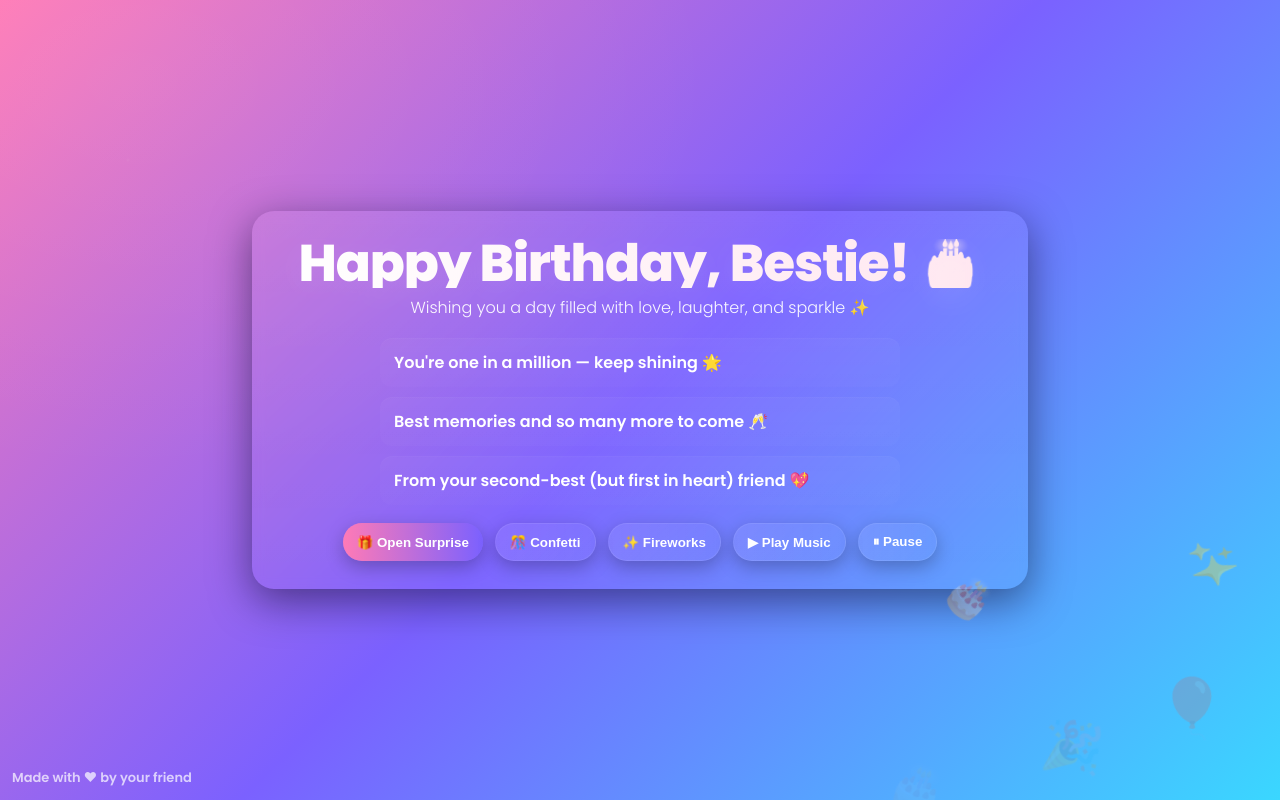
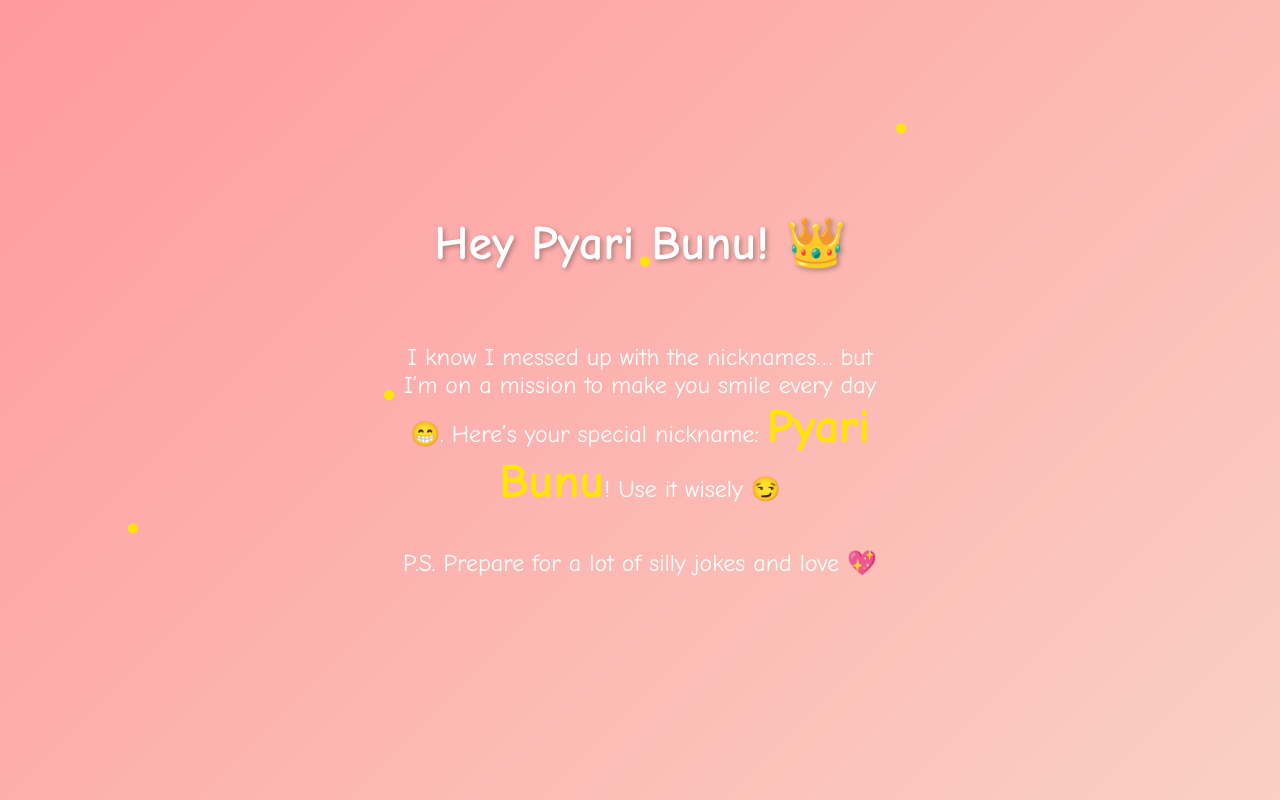
Before and after one commit to mahatokabir45-source/birthday.page, a plain HTML site: page index.html in a window 1280 px wide. Drawn offline with nearby package versions, Linux system fonts and the light colour scheme.

Commit message:
Update index.html

```diff
--- a/index.html
+++ b/index.html
@@ -1,167 +1,73 @@
-<!doctype html>
+<!DOCTYPE html>
 <html lang="en">
 <head>
-  <meta charset="utf-8" />
-  <meta name="viewport" content="width=device-width,initial-scale=1" />
-  <title>Happy Birthday 🎉</title>
-
-  <link href="https://fonts.googleapis.com/css2?family=Poppins:wght@300;600;800&display=swap" rel="stylesheet">
-
+  <meta charset="UTF-8">
+  <meta name="viewport" content="width=device-width, initial-scale=1.0">
+  <title>For Pyari Bunu ❤️</title>
   <style>
-    :root{
-      --bg1:#ff7ab6; --bg2:#7b61ff; --bg3:#3ad7ff;
-      --glass: rgba(255,255,255,0.12);
-      --accent: #fff7ea;
+    body {
+      font-family: 'Comic Sans MS', sans-serif;
+      background: linear-gradient(135deg, #ff9a9e, #fad0c4);
+      display: flex;
+      flex-direction: column;
+      justify-content: center;
+      align-items: center;
+      height: 100vh;
+      margin: 0;
+      text-align: center;
+      overflow: hidden;
     }
-    html,body{height:100%;margin:0;font-family:'Poppins',system-ui,-apple-system,Segoe UI,Roboto,"Helvetica Neue",Arial;}
-    body{
-      background: radial-gradient(600px 400px at 10% 10%, rgba(255,255,255,0.06), transparent),
-                  linear-gradient(135deg,var(--bg1),var(--bg2) 50%,var(--bg3));
-      color:#fff; overflow:hidden;
-      display:flex; align-items:center; justify-content:center;
+    h1 {
+      color: #fff;
+      font-size: 3em;
+      text-shadow: 2px 2px 5px #00000050;
+      animation: bounce 1s infinite alternate;
     }
-
-    .card{
-      width:min(720px,94%);
-      background: linear-gradient(180deg, rgba(255,255,255,0.06), rgba(255,255,255,0.03));
-      border-radius:22px; padding:28px; box-shadow: 0 12px 40px rgba(8,6,27,0.5);
-      backdrop-filter: blur(6px);
+    p {
+      color: #fff;
+      font-size: 1.5em;
+      max-width: 500px;
+      margin: 20px;
     }
-
-    .title{
-      font-size: clamp(28px, 4vw, 56px);
-      font-weight:800; letter-spacing:-0.02em;
-      line-height:0.95;
-      text-shadow: 0 6px 30px rgba(0,0,0,0.25), 0 0 30px rgba(255,255,255,0.06);
-      text-align:center;
+    .nickname {
+      color: #ffe600;
+      font-weight: bold;
+      font-size: 2em;
     }
-    .subtitle{ margin-top:8px; font-weight:300; opacity:0.95; text-align:center; }
-    .glow {
-      background: linear-gradient(90deg, #fff, #ffe6f0);
-      -webkit-background-clip:text; background-clip:text; color:transparent;
-      text-shadow: 0 6px 30px rgba(255,255,255,0.08);
-      animation: glow 2.8s ease-in-out infinite;
+    @keyframes bounce {
+      0% { transform: translateY(0); }
+      100% { transform: translateY(-20px); }
     }
-    @keyframes glow {
-      0%,100%{ transform: scale(1);}
-      50%{ transform: scale(1.02);}
+    /* Confetti animation */
+    .confetti {
+      position: absolute;
+      width: 10px;
+      height: 10px;
+      background: #ffe600;
+      top: -10px;
+      animation: fall 3s linear infinite;
+      border-radius: 50%;
     }
-
-    .messages { margin:18px auto; display:flex; flex-direction:column; gap:10px; max-width:520px; }
-    .msg {
-      background: linear-gradient(180deg, rgba(255,255,255,0.03), rgba(255,255,255,0.015));
-      padding:12px 14px; border-radius:12px; font-weight:600;
-      box-shadow: inset 0 1px 0 rgba(255,255,255,0.02);
+    @keyframes fall {
+      0% { transform: translateY(0) rotate(0deg); }
+      100% { transform: translateY(100vh) rotate(360deg); }
     }
-
-    .controls { margin-top:18px; display:flex; flex-wrap:wrap; justify-content:center; gap:12px; }
-    .btn {
-      background: linear-gradient(90deg, rgba(255,255,255,0.08), rgba(255,255,255,0.03));
-      border:1px solid rgba(255,255,255,0.08);
-      padding:10px 14px; border-radius:999px; cursor:pointer; color:#fff; font-weight:700;
-      box-shadow: 0 6px 18px rgba(0,0,0,0.25);
-    }
-    .btn.primary { background: linear-gradient(90deg,#ff7ab6,#7b61ff); border: none; }
-
-    .float {
-      position:absolute; inset:0; pointer-events:none; overflow:hidden;
-    }
-    .float .obj{ position:absolute; opacity:0.85; will-change:transform; }
-
-    .sparkles{ position:absolute; inset:0; pointer-events:none; background-image: radial-gradient(circle at 10% 20%, rgba(255,255,255,0.06) 0 1px, transparent 2px); opacity:0.55; mix-blend-mode:overlay; }
-
-    .modal {
-      position:fixed; left:50%; top:50%; transform:translate(-50%,-50%) scale(0.95);
-      background:linear-gradient(180deg, rgba(255,255,255,0.04), rgba(255,255,255,0.02));
-      padding:26px; border-radius:16px; z-index:60; display:none; width:min(720px,94%); text-align:center; box-shadow: 0 30px 80px rgba(2,2,12,0.6);
-    }
-    .modal.show{ display:block; animation:pop 0.28s ease-out; transform:translate(-50%,-50%) scale(1); }
-    @keyframes pop{ from{ transform:translate(-50%,-50%) scale(0.9); opacity:0 } to{ transform:translate(-50%,-50%) scale(1); opacity:1 } }
-
-    .close { position:absolute; right:12px; top:8px; background:transparent; border:0; color:#fff; font-weight:800; font-size:18px; cursor:pointer; }
-
-    footer.credit { position:fixed; bottom:12px; left:12px; color:rgba(255,255,255,0.7); font-weight:600; z-index:40; font-size:13px; }
   </style>
 </head>
 <body>
+  <h1>Hey Pyari Bunu! 👑</h1>
+  <p>
+    I know I messed up with the nicknames… but I’m on a mission to make you smile every day 😁.
+    Here’s your special nickname: <span class="nickname">Pyari Bunu</span>!
+    Use it wisely 😏
+  </p>
+  <p>P.S. Prepare for a lot of silly jokes and love 💖</p>
 
-  <div class="card">
-    <div class="title glow" id="heroText">Happy Birthday, Bestie! 🎂</div>
-    <div class="subtitle">Wishing you a day filled with love, laughter, and sparkle ✨</div>
-
-    <div class="messages">
-      <div class="msg">You're one in a million — keep shining 🌟</div>
-      <div class="msg">Best memories and so many more to come 🥂</div>
-      <div class="msg">From your second-best (but first in heart) friend 💖</div>
-    </div>
-
-    <div class="controls">
-      <button class="btn primary" id="surpriseBtn">🎁 Open Surprise</button>
-      <button class="btn" id="confettiBtn">🎊 Confetti</button>
-      <button class="btn" id="fireworksBtn">✨ Fireworks</button>
-      <button class="btn" id="playBtn">▶ Play Music</button>
-      <button class="btn" id="pauseBtn">⏸ Pause</button>
-    </div>
-  </div>
-
-  <div class="float" id="floatLayer"></div>
-  <div class="sparkles"></div>
-
-  <div class="modal" id="modal">
-    <button class="close" id="closeModal">✕</button>
-    <h2>A special message for you 🎀</h2>
-    <p>You mean the world to me — thank you for being you. Let's make today unforgettable! 💫</p>
-  </div>
-
-  <footer class="credit">Made with ♥ by your friend</footer>
-
-  <audio id="bgAudio" loop>
-    <source src="https://cdn.pixabay.com/download/audio/2021/08/04/audio_7b5efb14f6.mp3?filename=happy-birthday-137080.mp3" type="audio/mpeg">
-  </audio>
-
-  <script src="https://cdn.jsdelivr.net/npm/canvas-confetti@1.6.0/dist/confetti.browser.min.js"></script>
-  <script>
-    const audio = document.getElementById('bgAudio');
-    document.getElementById('playBtn').onclick = ()=> audio.play();
-    document.getElementById('pauseBtn').onclick = ()=> audio.pause();
-
-    document.getElementById('confettiBtn').onclick = ()=> {
-      confetti({ particleCount: 300, spread: 140, origin: { y: 0.4 } });
-    };
-    document.getElementById('fireworksBtn').onclick = ()=> {
-      const end = Date.now() + 1500;
-      (function frame() {
-        confetti({ particleCount: 40, angle: 60, spread: 55, origin: { x: 0 } });
-        confetti({ particleCount: 40, angle: 120, spread: 55, origin: { x: 1 } });
-        if (Date.now() < end) requestAnimationFrame(frame);
-      })();
-    };
-
-    const modal = document.getElementById('modal');
-    document.getElementById('surpriseBtn').onclick = ()=> {
-      modal.classList.add('show');
-      confetti({ particleCount: 500, spread: 160 });
-    };
-    document.getElementById('closeModal').onclick = ()=> modal.classList.remove('show');
-
-    const floatLayer = document.getElementById('floatLayer');
-    const shapes = ['🎈','💖','✨','🎉','🎂'];
-    setInterval(()=>{
-      const el = document.createElement('div');
-      el.className='obj';
-      const size = Math.random()*36+24;
-      el.style.fontSize=size+'px';
-      el.style.left=(Math.random()*100)+'%';
-      el.style.top='100%';
-      el.textContent=shapes[Math.floor(Math.random()*shapes.length)];
-      floatLayer.appendChild(el);
-      const duration=8000+Math.random()*7000;
-      el.animate([
-        { transform:'translateY(0)', opacity:0 },
-        { transform:`translateY(-760px) rotate(${Math.random()*720-360}deg)`, opacity:1 }
-      ], {duration});
-      setTimeout(()=> el.remove(), duration);
-    }, 900);
-  </script>
+  <!-- Simple confetti effect -->
+  <div class="confetti" style="left: 10%; animation-delay: 0s;"></div>
+  <div class="confetti" style="left: 30%; animation-delay: 0.5s;"></div>
+  <div class="confetti" style="left: 50%; animation-delay: 1s;"></div>
+  <div class="confetti" style="left: 70%; animation-delay: 1.5s;"></div>
+  <div class="confetti" style="left: 90%; animation-delay: 2s;"></div>
 </body>
 </html>
```
